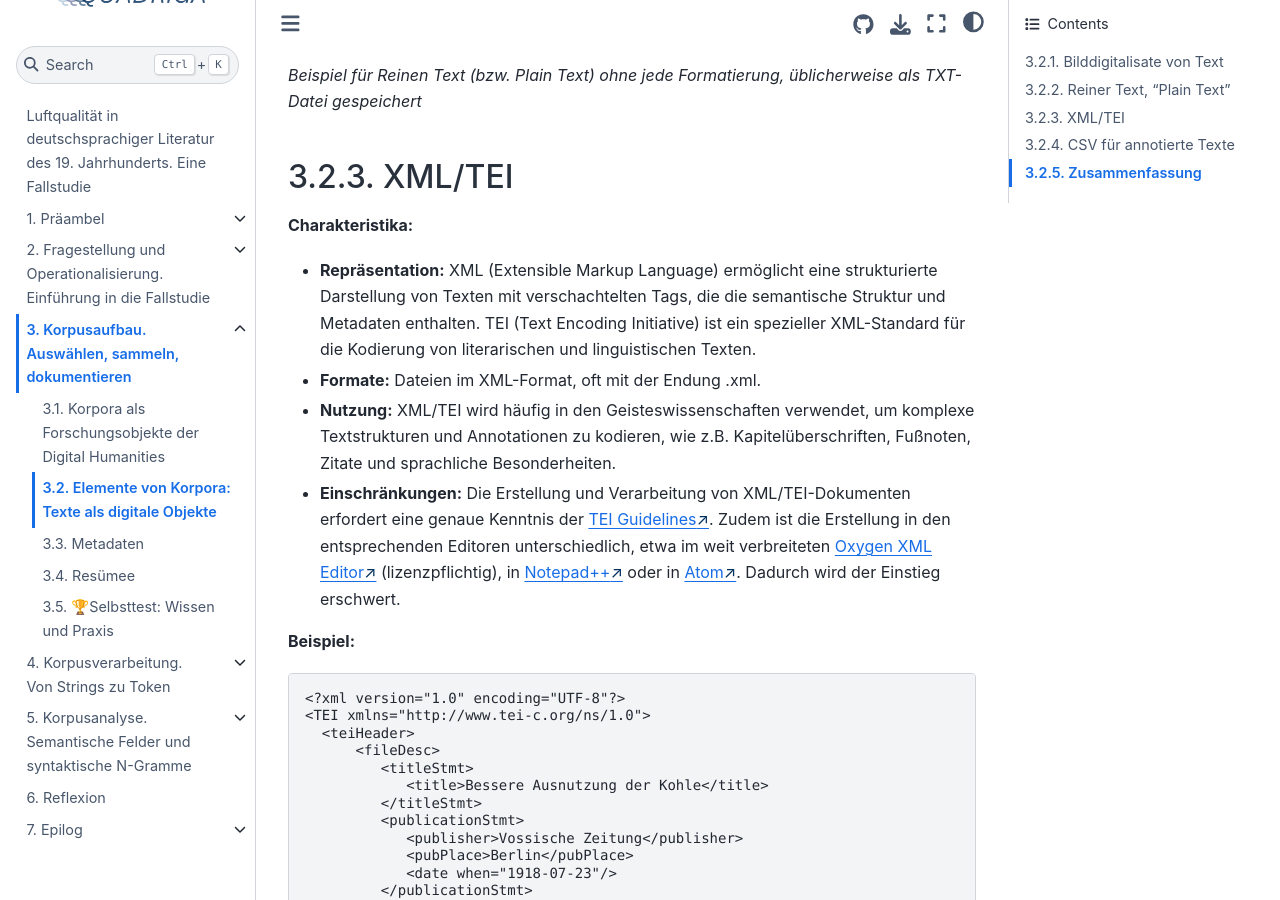
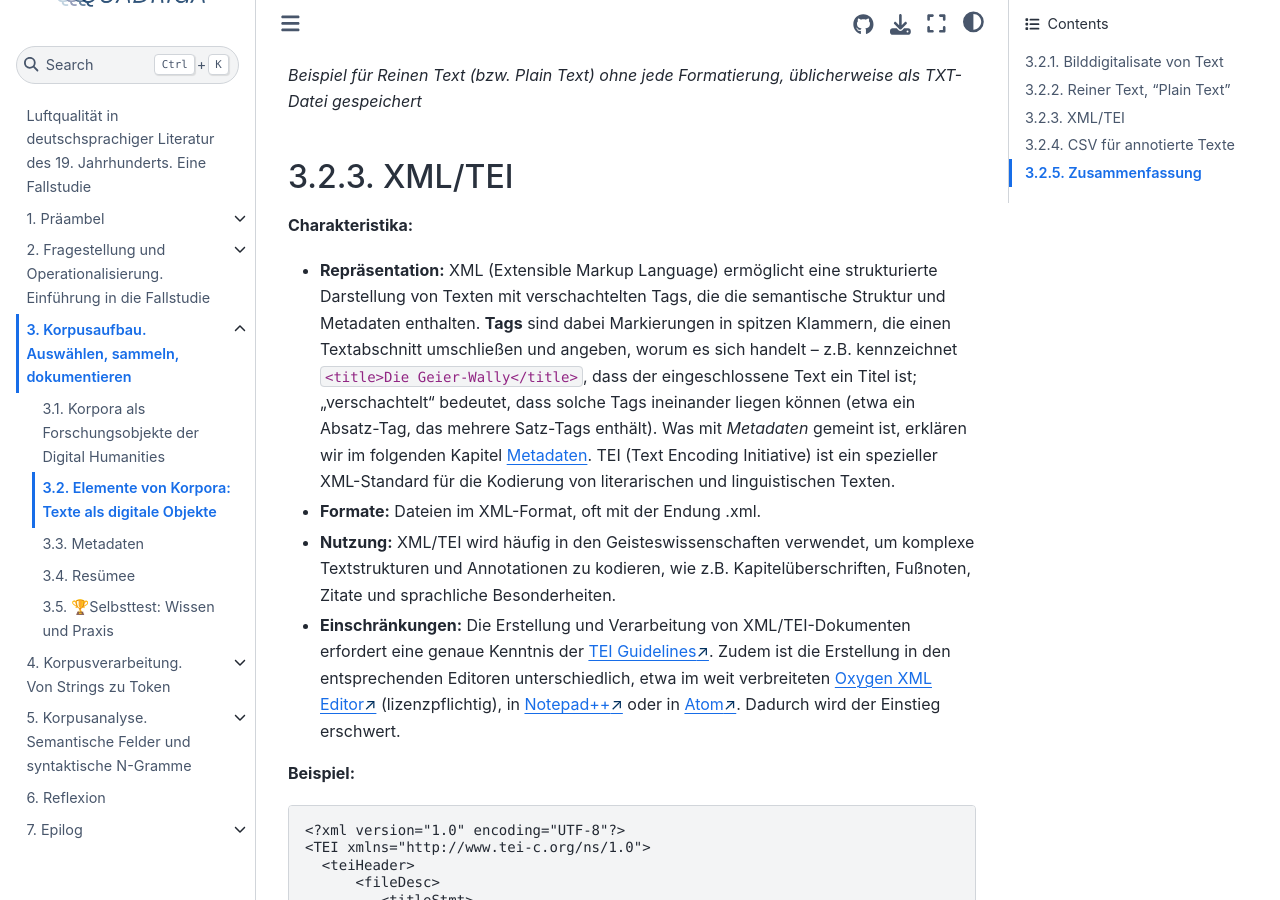
Before and after one commit to quadriga-dk/Text-Fallstudie-3, a Jupyter Book: the page built from corpus_collection/corpus-collection_text_as_digital_objects.md, in a window 1280 px wide and 900 px high, scrolled down 1701 px. Built offline with Jupyter Book 1.0.4 settings and Sphinx 7.4.7 and the Sphinx Book theme 1.1.4, drawn with Linux system fonts in a browser that asks for light colours; pages that are not in the unit, such as notebooks, are missing from menus.

Commit message:
Explain XML/TEI tags simply and link to the Metadaten chapter (3.2.3)
Add a plain-language definition of "Tags" (markers in angle brackets that
enclose a piece of text and say what it is, e.g. <title>…</title>) and what
"verschachtelt" means, and point to the following Metadaten chapter (3.3) for
the definition of that term.

Fixes #167

```diff
--- a/corpus_collection/corpus-collection_text_as_digital_objects.md
+++ b/corpus_collection/corpus-collection_text_as_digital_objects.md
@@ -50,7 +50,7 @@ In verschiedenen Zuschriften wird darauf hingewiesen, daß man für den Hausbran
 
 **Charakteristika:**
 
-- **Repräsentation:** XML (Extensible Markup Language) ermöglicht eine strukturierte Darstellung von Texten mit verschachtelten Tags, die die semantische Struktur und Metadaten enthalten. TEI (Text Encoding Initiative) ist ein spezieller XML-Standard für die Kodierung von literarischen und linguistischen Texten.
+- **Repräsentation:** XML (Extensible Markup Language) ermöglicht eine strukturierte Darstellung von Texten mit verschachtelten Tags, die die semantische Struktur und Metadaten enthalten. **Tags** sind dabei Markierungen in spitzen Klammern, die einen Textabschnitt umschließen und angeben, worum es sich handelt – z.B. kennzeichnet `<title>Die Geier-Wally</title>`, dass der eingeschlossene Text ein Titel ist; „verschachtelt“ bedeutet, dass solche Tags ineinander liegen können (etwa ein Absatz-Tag, das mehrere Satz-Tags enthält). Was mit *Metadaten* gemeint ist, erklären wir im folgenden Kapitel [Metadaten](corpus-collection_metadata). TEI (Text Encoding Initiative) ist ein spezieller XML-Standard für die Kodierung von literarischen und linguistischen Texten.
 - **Formate:** Dateien im XML-Format, oft mit der Endung .xml.
 - **Nutzung:** XML/TEI wird häufig in den Geisteswissenschaften verwendet, um komplexe Textstrukturen und Annotationen zu kodieren, wie z.B. Kapitelüberschriften, Fußnoten, Zitate und sprachliche Besonderheiten.
 - 	**Einschränkungen:** Die Erstellung und Verarbeitung von XML/TEI-Dokumenten erfordert eine genaue Kenntnis der <a href="https://tei-c.org/guidelines/" class="external-link" target="_blank">TEI Guidelines</a>. Zudem ist die Erstellung in den entsprechenden Editoren unterschiedlich, etwa im weit verbreiteten <a href="https://www.oxygenxml.com/" class="external-link" target="_blank">Oxygen XML Editor</a> (lizenzpflichtig), in <a href="https://notepad-plus-plus.org" class="external-link" target="_blank">Notepad++</a> oder in <a href="https://atom-editor.cc/" class="external-link" target="_blank">Atom</a>. Dadurch wird der Einstieg erschwert.
```
